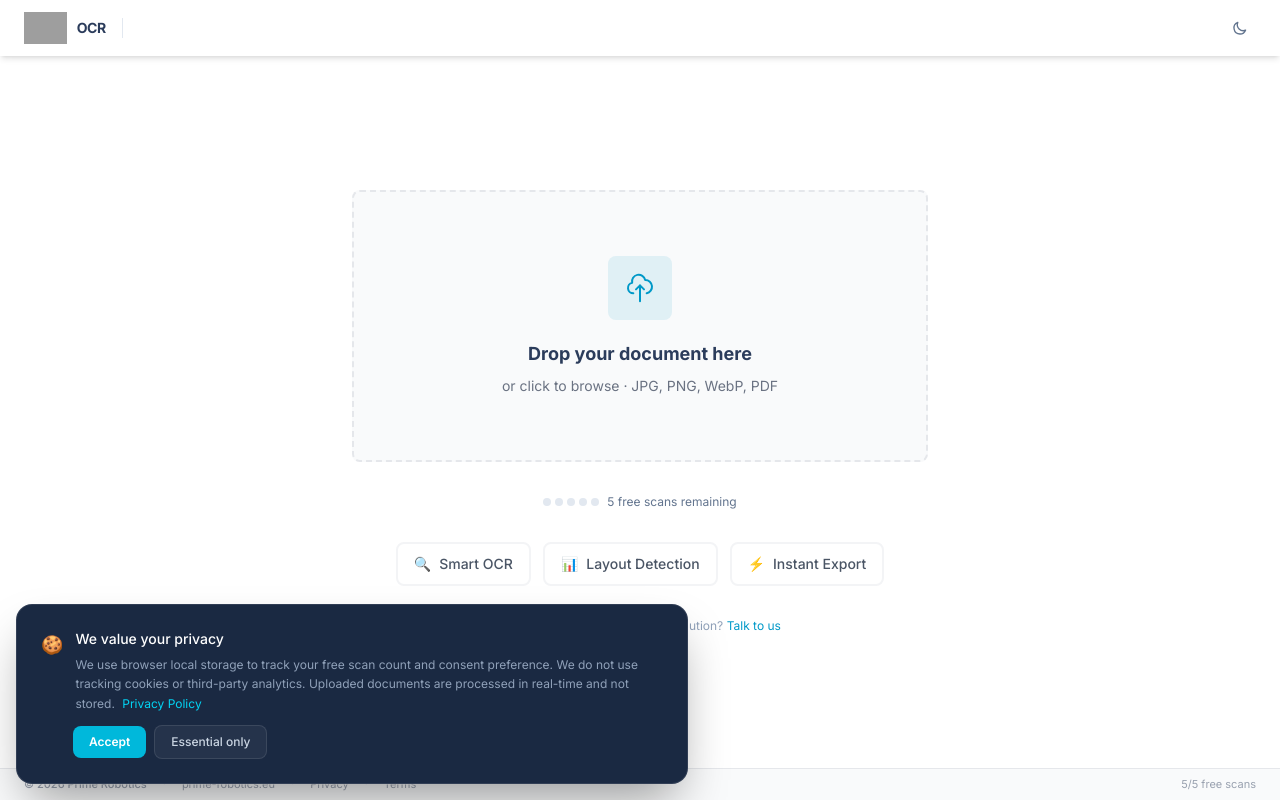
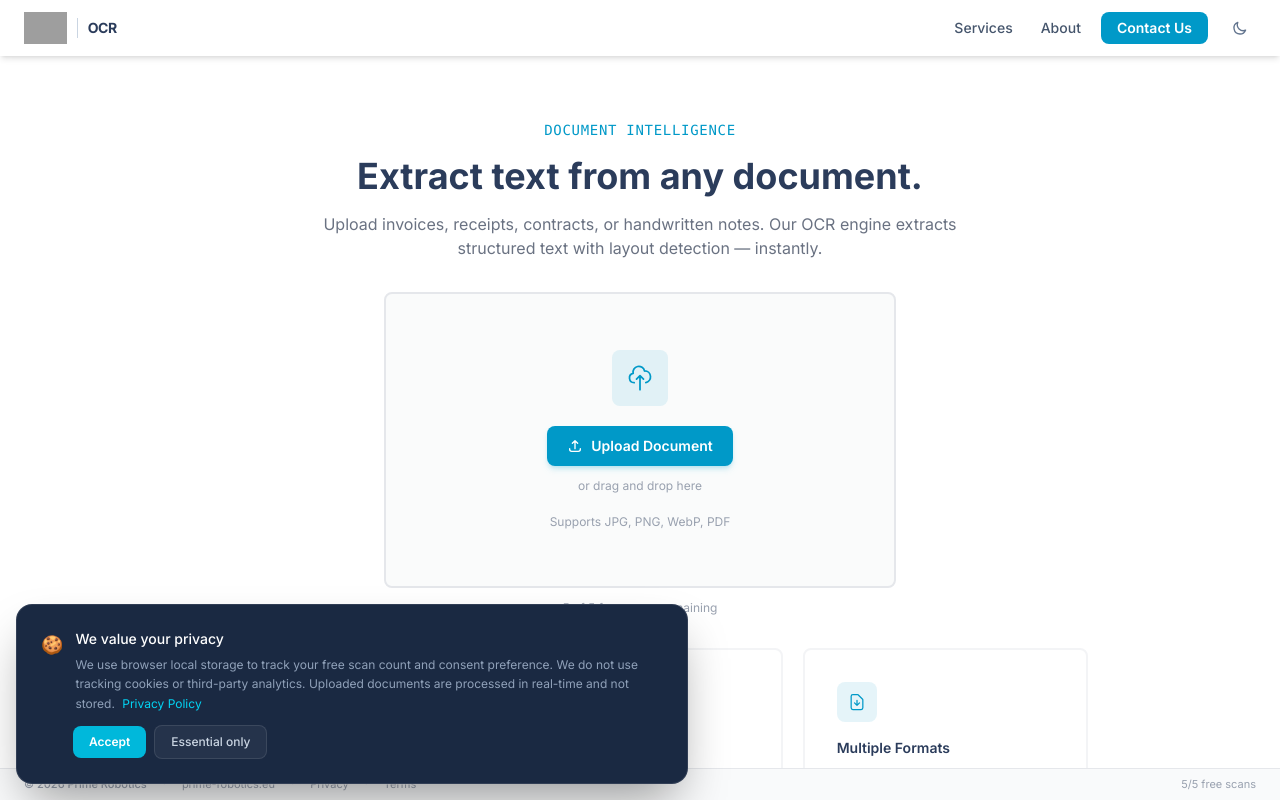
Before and after one commit to Tomes100/prime-glm-ocr, a SvelteKit app: page / in a window 1280 px wide. Built offline with nearby package versions, Linux system fonts and the light colour scheme; grey boxes are pictures that could not be loaded.

Commit message:
redesign: professional landing with value prop, capability showcase, no emojis

```diff
--- a/src/routes/+page.svelte
+++ b/src/routes/+page.svelte
@@ -479,21 +479,25 @@
 					</svg>
 				</div>
 				<p class="text-2xl font-semibold text-white">Drop your document</p>
-				<p class="text-sm text-slate-400">JPG · PNG · WebP · PDF</p>
+				<p class="text-sm text-slate-400">JPG, PNG, WebP, PDF</p>
 			</div>
 		</div>
 	{/if}
 
 	<!-- ── App Header ─────────────────────────────────── -->
-	<header class="flex-none h-14 {darkMode ? 'border-b border-white/10 bg-navy-dark/90' : 'bg-white shadow-md'} backdrop-blur-xl flex items-center px-4 lg:px-6 gap-4 z-40 transition-all duration-300">
+	<header class="flex-none h-14 {darkMode ? 'border-b border-white/10 bg-navy-dark' : 'bg-white shadow-md'} flex items-center px-4 lg:px-6 gap-4 z-40 transition-all duration-300">
 		<a href="/" class="flex items-center gap-2.5">
+			{#if darkMode}
+				<img src="https://prime-robotics.eu/logo-white.png" alt="Prime Robotics" class="h-8 w-auto" />
+			{:else}
 				<img src="https://prime-robotics.eu/logo.png" alt="Prime Robotics" class="h-8 w-auto" />
+			{/if}
+			<div class="w-px h-5 {darkMode ? 'bg-white/15' : 'bg-slate-300'}"></div>
 			<span class="text-sm font-bold {darkMode ? 'text-white' : 'text-navy'} tracking-tight">OCR</span>
 		</a>
 
+		{#if hasDocument && fileName}
 			<div class="w-px h-5 {darkMode ? 'bg-white/10' : 'bg-slate-200'}"></div>
-
-		{#if hasDocument && fileName}
 			<div class="flex items-center gap-2 text-sm {darkMode ? 'text-slate-400' : 'text-slate-500'}">
 				<svg class="w-4 h-4" fill="none" stroke="currentColor" viewBox="0 0 24 24"><path stroke-linecap="round" stroke-linejoin="round" stroke-width="2" d="M9 12h6m-6 4h6m2 5H7a2 2 0 01-2-2V5a2 2 0 012-2h5.586a1 1 0 01.707.293l5.414 5.414a1 1 0 01.293.707V19a2 2 0 01-2 2z"/></svg>
 				<span class="truncate max-w-48">{fileName}</span>
@@ -531,6 +535,11 @@
 			</div>
 		{:else}
 			<div class="flex-1"></div>
+			<nav class="hidden sm:flex items-center gap-1">
+				<a href="https://prime-robotics.eu/services" target="_blank" rel="noopener" class="px-3 py-1.5 text-sm font-medium rounded-lg transition-all {darkMode ? 'text-slate-300 hover:text-white hover:bg-white/5' : 'text-slate-600 hover:text-navy hover:bg-slate-100'}">Services</a>
+				<a href="https://prime-robotics.eu/about" target="_blank" rel="noopener" class="px-3 py-1.5 text-sm font-medium rounded-lg transition-all {darkMode ? 'text-slate-300 hover:text-white hover:bg-white/5' : 'text-slate-600 hover:text-navy hover:bg-slate-100'}">About</a>
+				<a href="https://prime-robotics.eu/contact" target="_blank" rel="noopener" class="ml-1 px-4 py-1.5 text-sm font-semibold rounded-lg bg-cyan text-white hover:bg-cyan-dark transition-all">Contact Us</a>
+			</nav>
 		{/if}
 
 		<button onclick={toggleDark} class="p-2 rounded-lg transition-all {darkMode ? 'hover:bg-white/5 text-yellow-400' : 'hover:bg-slate-100 text-slate-500'}" title="Toggle theme">
@@ -547,29 +556,38 @@
 
 		{#if !hasDocument && !loading}
 			<!-- ── Empty State ────────────────────────────── -->
-			<div class="h-full flex flex-col items-center justify-center px-6 relative">
+			<div class="h-full overflow-y-auto">
+				<div class="min-h-full flex flex-col px-6 relative">
 					{#if darkMode}
 						<div class="absolute top-1/4 -left-32 w-96 h-96 rounded-full bg-cyan/5 blur-3xl pointer-events-none"></div>
 						<div class="absolute bottom-1/4 -right-32 w-96 h-96 rounded-full bg-cyan/5 blur-3xl pointer-events-none"></div>
 					{/if}
 
-				<div class="relative w-full max-w-xl space-y-8 text-center">
+					<!-- Hero + Upload section -->
+					<div class="relative w-full max-w-3xl mx-auto pt-12 lg:pt-16 pb-8 space-y-8">
+						<!-- Value Proposition -->
+						<div class="text-center space-y-4">
+							<p class="font-mono text-sm tracking-wider text-cyan font-medium">DOCUMENT INTELLIGENCE</p>
+							<h1 class="text-3xl lg:text-4xl font-bold {darkMode ? 'text-white' : 'text-navy'}">Extract text from any document.</h1>
+							<p class="text-base max-w-2xl mx-auto {darkMode ? 'text-slate-400' : 'text-gray-500'}">Upload invoices, receipts, contracts, or handwritten notes. Our OCR engine extracts structured text with layout detection — instantly.</p>
+						</div>
+
 						{#if trialEnded}
 							<!-- Trial ended state -->
-						<div class="rounded-2xl p-12 sm:p-16 {darkMode ? 'bg-white/[0.02] border border-white/10' : 'bg-white border border-slate-200'}">
+							<div class="max-w-lg mx-auto rounded-lg border-2 p-10 sm:p-14 text-center {darkMode ? 'bg-navy-dark border-white/10' : 'bg-white border-gray-100'}">
 								<div class="space-y-5">
-								<div class="w-20 h-20 mx-auto rounded-2xl {darkMode ? 'bg-orange-500/10' : 'bg-orange-50'} flex items-center justify-center">
-									<svg class="w-10 h-10 {darkMode ? 'text-orange-400' : 'text-orange-500'}" fill="none" stroke="currentColor" viewBox="0 0 24 24"><path stroke-linecap="round" stroke-linejoin="round" stroke-width="1.5" d="M12 15v2m-6 4h12a2 2 0 002-2v-6a2 2 0 00-2-2H6a2 2 0 00-2 2v6a2 2 0 002 2zm10-10V7a4 4 0 00-8 0v4h8z"/></svg>
+									<div class="w-16 h-16 mx-auto rounded-lg {darkMode ? 'bg-orange-500/10' : 'bg-orange-50'} flex items-center justify-center">
+										<svg class="w-8 h-8 {darkMode ? 'text-orange-400' : 'text-orange-500'}" fill="none" stroke="currentColor" viewBox="0 0 24 24"><path stroke-linecap="round" stroke-linejoin="round" stroke-width="1.5" d="M12 15v2m-6 4h12a2 2 0 002-2v-6a2 2 0 00-2-2H6a2 2 0 00-2 2v6a2 2 0 002 2zm10-10V7a4 4 0 00-8 0v4h8z"/></svg>
 									</div>
 									<div>
-									<p class="text-xl font-semibold">Free trial ended</p>
+										<p class="text-xl font-semibold {darkMode ? 'text-white' : 'text-navy'}">Free trial ended</p>
 										<p class="text-sm mt-2 {darkMode ? 'text-slate-400' : 'text-slate-500'}">You've used all {SCAN_LIMIT} free scans. Get in touch for full access.</p>
 									</div>
 									<a
 										href="https://prime-robotics.eu/contact"
 										target="_blank"
 										rel="noopener noreferrer"
-									class="inline-flex items-center gap-2 px-6 py-3 rounded-xl bg-cyan text-white font-semibold hover:bg-cyan-light transition-all shadow-lg shadow-cyan/20"
+										class="inline-flex items-center gap-2 px-6 py-3 rounded-lg bg-cyan text-white font-semibold hover:bg-cyan-dark transition-all shadow-lg shadow-cyan/20"
 									>
 										Contact Us
 										<svg class="w-4 h-4" fill="none" stroke="currentColor" viewBox="0 0 24 24"><path stroke-linecap="round" stroke-linejoin="round" stroke-width="2" d="M13 7l5 5m0 0l-5 5m5-5H6"/></svg>
@@ -578,61 +596,84 @@
 							</div>
 						{:else}
 							<!-- Upload zone -->
+							<div class="max-w-lg mx-auto">
 								<div class="relative group">
 									<input type="file" accept=".jpg,.jpeg,.png,.webp,.pdf" class="absolute inset-0 w-full h-full opacity-0 cursor-pointer z-10" onchange={handleFileInput} />
-							<div class="rounded-lg border-2 border-dashed p-12 sm:p-16 transition-all duration-300
-								{darkMode ? 'border-white/15 group-hover:border-cyan/50 bg-white/[0.03]' : 'border-gray-200 group-hover:border-cyan bg-gray-50 hover:shadow-xl'}">
-								<div class="space-y-5">
-									<div class="w-16 h-16 mx-auto rounded-lg {darkMode ? 'bg-cyan/10' : 'bg-cyan/10'} flex items-center justify-center transition-all group-hover:bg-cyan group-hover:text-white duration-300 text-cyan">
-										<svg class="w-8 h-8" fill="none" stroke="currentColor" viewBox="0 0 24 24"><path stroke-linecap="round" stroke-linejoin="round" stroke-width="1.5" d="M7 16a4 4 0 01-.88-7.903A5 5 0 1115.9 6L16 6a5 5 0 011 9.9M15 13l-3-3m0 0l-3 3m3-3v12"/></svg>
+									<div class="rounded-lg border-2 p-10 sm:p-14 transition-all duration-300
+										{darkMode ? 'border-white/15 group-hover:border-cyan bg-navy-dark/60' : 'border-gray-200 group-hover:border-cyan bg-gray-50/80 hover:shadow-xl'}">
+										<div class="space-y-5 text-center">
+											<div class="w-14 h-14 mx-auto rounded-lg bg-cyan/10 flex items-center justify-center transition-all group-hover:bg-cyan group-hover:text-white duration-300 text-cyan">
+												<svg class="w-7 h-7" fill="none" stroke="currentColor" viewBox="0 0 24 24"><path stroke-linecap="round" stroke-linejoin="round" stroke-width="1.5" d="M7 16a4 4 0 01-.88-7.903A5 5 0 1115.9 6L16 6a5 5 0 011 9.9M15 13l-3-3m0 0l-3 3m3-3v12"/></svg>
 											</div>
 											<div>
-										<p class="text-lg font-bold {darkMode ? 'text-white' : 'text-navy'}">Drop your document here</p>
-										<p class="text-sm mt-2 {darkMode ? 'text-slate-400' : 'text-gray-500'}">or click to browse · JPG, PNG, WebP, PDF</p>
+												<span class="inline-flex items-center gap-2 px-5 py-2.5 rounded-lg bg-cyan text-white font-semibold text-sm hover:bg-cyan-dark transition-all shadow-md shadow-cyan/20">
+													<svg class="w-4 h-4" fill="none" stroke="currentColor" viewBox="0 0 24 24"><path stroke-linecap="round" stroke-linejoin="round" stroke-width="2" d="M4 16v1a3 3 0 003 3h10a3 3 0 003-3v-1m-4-8l-4-4m0 0L8 8m4-4v12"/></svg>
+													Upload Document
+												</span>
+												<p class="text-xs mt-3 {darkMode ? 'text-slate-500' : 'text-gray-400'}">or drag and drop here</p>
 											</div>
+											<p class="text-xs {darkMode ? 'text-slate-500' : 'text-gray-400'}">Supports JPG, PNG, WebP, PDF</p>
 										</div>
 									</div>
 								</div>
 
 								<!-- Scan counter -->
-						<div class="flex items-center justify-center gap-2">
-							<div class="flex gap-1">
-								{#each Array(SCAN_LIMIT) as _, i}
-									<div class="w-2 h-2 rounded-full transition-all {i < scanCount ? 'bg-cyan' : darkMode ? 'bg-white/15' : 'bg-slate-200'}"></div>
-								{/each}
-							</div>
-							<span class="text-xs {darkMode ? 'text-slate-400' : 'text-slate-500'}">{scansRemaining} free scan{scansRemaining === 1 ? '' : 's'} remaining</span>
+								{#if !isAdmin}
+									<p class="text-center mt-3 text-xs {darkMode ? 'text-slate-500' : 'text-gray-400'}">{scansRemaining} of {SCAN_LIMIT} free scans remaining</p>
+								{/if}
 							</div>
 						{/if}
+					</div>
 
-					<!-- Feature badges -->
+					<!-- Capability Showcase -->
 					{#if !trialEnded}
-						<div class="flex flex-wrap items-center justify-center gap-3">
-							{#each [['🔍', 'Smart OCR'], ['📊', 'Layout Detection'], ['⚡', 'Instant Export']] as [icon, label]}
-								<div class="flex items-center gap-2 px-4 py-2.5 rounded-lg text-sm transition-all
-									{darkMode ? 'bg-white/5 border border-white/10 text-slate-300' : 'bg-white border-2 border-gray-100 text-gray-600 hover:border-cyan/30 hover:shadow-md'}">
-									<span>{icon}</span>
-									<span class="font-medium">{label}</span>
+						<div class="relative w-full max-w-4xl mx-auto pb-10">
+							<div class="grid grid-cols-1 sm:grid-cols-3 gap-5">
+								<!-- Card 1: Text Extraction -->
+								<div class="p-8 rounded-lg border-2 transition-all duration-300 {darkMode ? 'bg-navy-dark border-white/10 hover:border-cyan hover:shadow-xl hover:shadow-cyan/5' : 'bg-white border-gray-100 hover:border-cyan hover:shadow-xl'}">
+									<div class="w-10 h-10 rounded-lg bg-cyan/10 flex items-center justify-center text-cyan mb-4">
+										<svg class="w-5 h-5" fill="none" stroke="currentColor" viewBox="0 0 24 24"><path stroke-linecap="round" stroke-linejoin="round" stroke-width="1.5" d="M10 21h7a2 2 0 002-2V9.414a1 1 0 00-.293-.707l-5.414-5.414A1 1 0 0012.586 3H7a2 2 0 00-2 2v11m0 5l4.879-4.879m0 0a3 3 0 104.243-4.242 3 3 0 00-4.243 4.242z"/></svg>
 									</div>
-							{/each}
+									<h3 class="font-semibold text-sm mb-1.5 {darkMode ? 'text-white' : 'text-navy'}">Text Extraction</h3>
+									<p class="text-xs leading-relaxed {darkMode ? 'text-slate-400' : 'text-gray-500'}">Extract text from printed documents, invoices, and forms with high accuracy.</p>
+								</div>
+								<!-- Card 2: Layout Detection -->
+								<div class="p-8 rounded-lg border-2 transition-all duration-300 {darkMode ? 'bg-navy-dark border-white/10 hover:border-cyan hover:shadow-xl hover:shadow-cyan/5' : 'bg-white border-gray-100 hover:border-cyan hover:shadow-xl'}">
+									<div class="w-10 h-10 rounded-lg bg-cyan/10 flex items-center justify-center text-cyan mb-4">
+										<svg class="w-5 h-5" fill="none" stroke="currentColor" viewBox="0 0 24 24"><path stroke-linecap="round" stroke-linejoin="round" stroke-width="1.5" d="M4 5a1 1 0 011-1h4a1 1 0 011 1v4a1 1 0 01-1 1H5a1 1 0 01-1-1V5zm10 0a1 1 0 011-1h4a1 1 0 011 1v4a1 1 0 01-1 1h-4a1 1 0 01-1-1V5zM4 15a1 1 0 011-1h4a1 1 0 011 1v4a1 1 0 01-1 1H5a1 1 0 01-1-1v-4zm10 0a1 1 0 011-1h4a1 1 0 011 1v4a1 1 0 01-1 1h-4a1 1 0 01-1-1v-4z"/></svg>
+									</div>
+									<h3 class="font-semibold text-sm mb-1.5 {darkMode ? 'text-white' : 'text-navy'}">Layout Detection</h3>
+									<p class="text-xs leading-relaxed {darkMode ? 'text-slate-400' : 'text-gray-500'}">Preserve document structure including tables, columns, and formatting.</p>
+								</div>
+								<!-- Card 3: Multiple Formats -->
+								<div class="p-8 rounded-lg border-2 transition-all duration-300 {darkMode ? 'bg-navy-dark border-white/10 hover:border-cyan hover:shadow-xl hover:shadow-cyan/5' : 'bg-white border-gray-100 hover:border-cyan hover:shadow-xl'}">
+									<div class="w-10 h-10 rounded-lg bg-cyan/10 flex items-center justify-center text-cyan mb-4">
+										<svg class="w-5 h-5" fill="none" stroke="currentColor" viewBox="0 0 24 24"><path stroke-linecap="round" stroke-linejoin="round" stroke-width="1.5" d="M12 10v6m0 0l-3-3m3 3l3-3m2 8H7a2 2 0 01-2-2V5a2 2 0 012-2h5.586a1 1 0 01.707.293l5.414 5.414a1 1 0 01.293.707V19a2 2 0 01-2 2z"/></svg>
+									</div>
+									<h3 class="font-semibold text-sm mb-1.5 {darkMode ? 'text-white' : 'text-navy'}">Multiple Formats</h3>
+									<p class="text-xs leading-relaxed {darkMode ? 'text-slate-400' : 'text-gray-500'}">Export results as formatted text, Markdown, or raw data.</p>
+								</div>
+							</div>
+						</div>
+
+						<!-- Contact CTA banner -->
+						<div class="relative w-full max-w-4xl mx-auto pb-8">
+							<div class="rounded-lg px-6 py-4 text-center text-sm {darkMode ? 'bg-navy-dark/60 border border-white/5 text-slate-400' : 'bg-gray-50 border border-gray-100 text-gray-500'}">
+								Need more scans or a custom solution? <a href="https://prime-robotics.eu/contact" target="_blank" rel="noopener" class="text-cyan font-medium hover:underline">Talk to us</a>
+							</div>
 						</div>
 					{/if}
-
-					<!-- Subtle contact link -->
-					<p class="text-xs {darkMode ? 'text-slate-500' : 'text-slate-400'}">
-						Need more scans or a custom solution? <a href="https://prime-robotics.eu/contact" target="_blank" rel="noopener" class="text-cyan hover:underline">Talk to us</a>
-					</p>
 				</div>
 			</div>
 
 		{:else if loading}
 			<!-- ── Loading ────────────────────────────────── -->
 			<div class="h-full flex flex-col items-center justify-center gap-4">
-				<div class="w-16 h-16 rounded-2xl bg-cyan/10 flex items-center justify-center">
+				<div class="w-16 h-16 rounded-lg bg-cyan/10 flex items-center justify-center">
 					<div class="w-8 h-8 border-2 border-cyan border-t-transparent rounded-full animate-spin"></div>
 				</div>
 				<div class="text-center">
-					<p class="font-medium {darkMode ? 'text-white' : 'text-slate-900'}">Processing document…</p>
+					<p class="font-medium {darkMode ? 'text-white' : 'text-slate-900'}">Processing document</p>
 					{#if fileName}<p class="text-sm mt-1 {darkMode ? 'text-slate-400' : 'text-slate-500'}">{fileName}</p>{/if}
 				</div>
 			</div>
@@ -682,7 +723,7 @@
 											<div class="absolute left-0 bottom-full mb-1 px-2 py-1 rounded text-[10px] leading-tight max-w-64 truncate whitespace-nowrap pointer-events-none
 												{darkMode ? 'bg-navy-dark text-cyan-light border border-cyan/30' : 'bg-white text-gray-700 border border-gray-200 shadow-lg'}">
 												<span class="font-medium text-cyan mr-1">{item.label}</span>
-												{item.content.substring(0, 80)}{item.content.length > 80 ? '…' : ''}
+												{item.content.substring(0, 80)}{item.content.length > 80 ? '...' : ''}
 											</div>
 										{/if}
 									</div>
```
Lines whose indentation alone changed are shown as unchanged.
